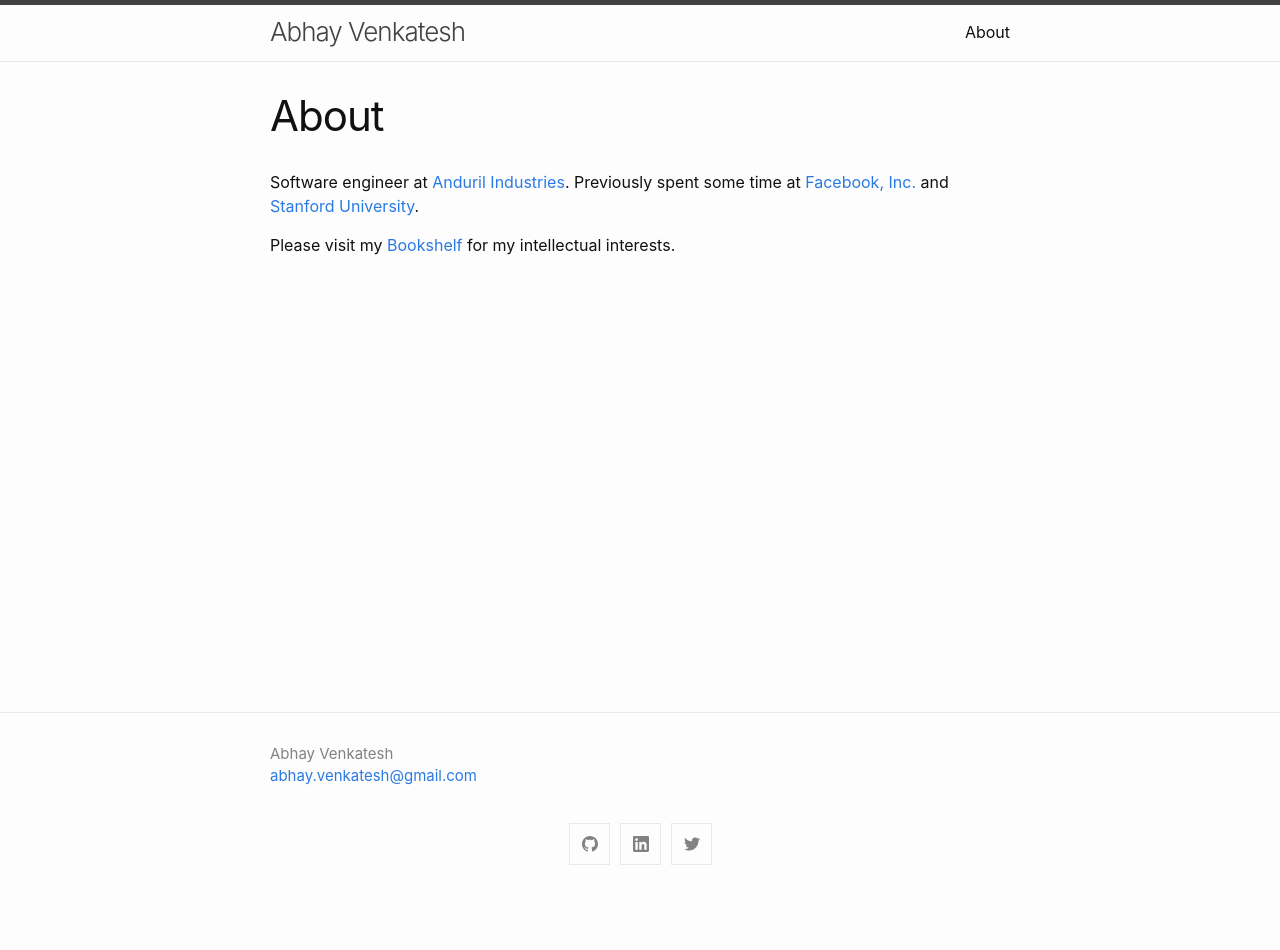
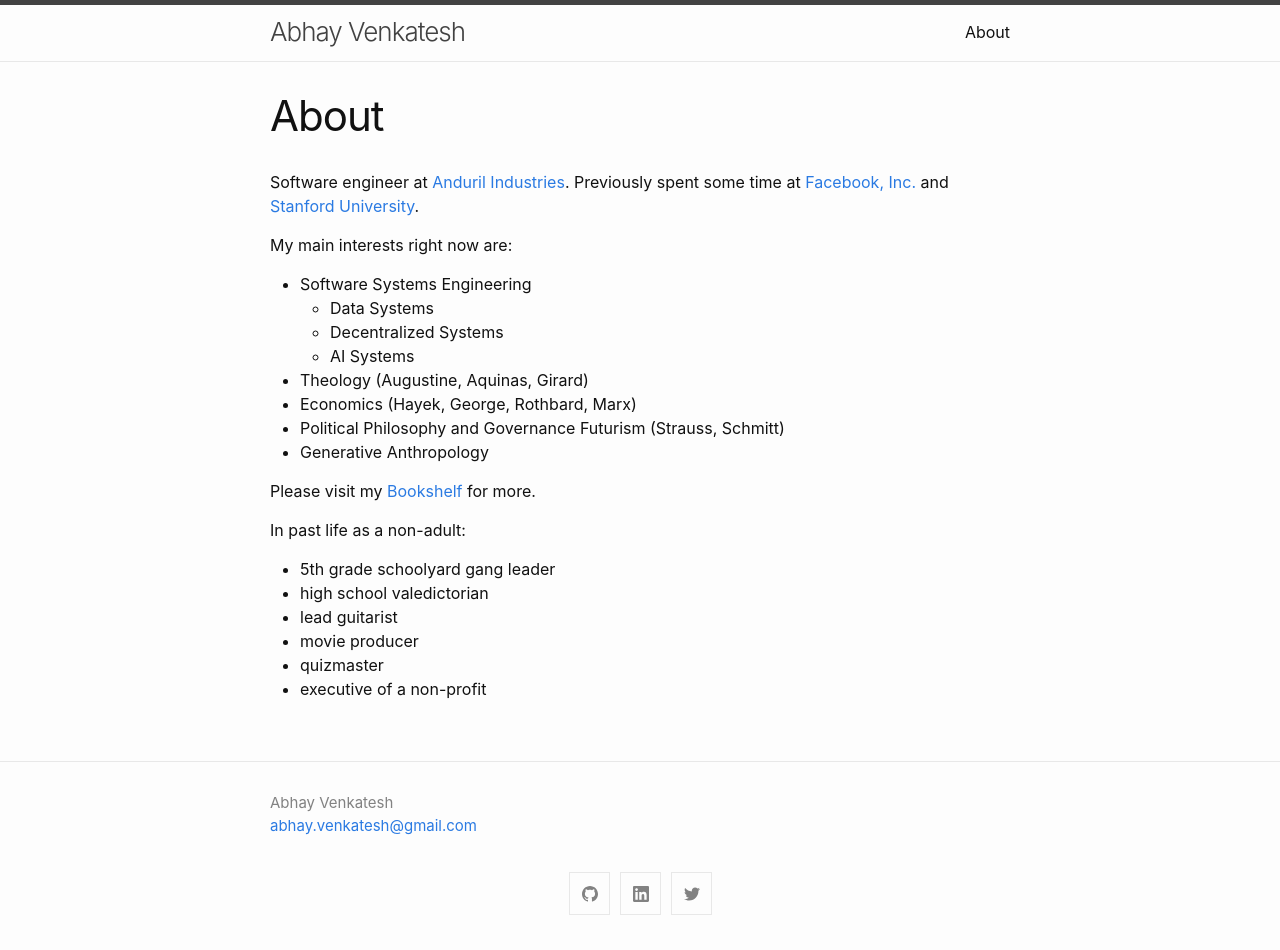
Before and after one commit to abhay-venkatesh/abhay-venkatesh.github.io, a Jekyll site: the page built from about.md, in a window 1280 px wide. Built offline with Jekyll 4.4.1, drawn with Linux system fonts in a browser that asks for light colours; before the commit the page ends 900 px from its top, so only the background shows below that.

Commit message:
update about

```diff
--- a/about.md
+++ b/about.md
@@ -6,4 +6,22 @@ permalink: /about/
 
 Software engineer at [Anduril Industries](http://anduril.com/). Previously spent some time at [Facebook, Inc.](https://www.facebook.com/) and [Stanford University](http://stanford.com/).
 
-Please visit my [Bookshelf](https://bookshelf.website/abhay/mixes/dvadl/Bookshelf) for my intellectual interests.
+My main interests right now are:
+- Software Systems Engineering
+    - Data Systems
+    - Decentralized Systems
+    - AI Systems
+- Theology (Augustine, Aquinas, Girard)
+- Economics (Hayek, George, Rothbard, Marx)
+- Political Philosophy and Governance Futurism (Strauss, Schmitt)
+- Generative Anthropology
+
+Please visit my [Bookshelf](https://bookshelf.website/abhay/mixes/dvadl/Bookshelf) for more.
+
+In past life as a non-adult:
+- 5th grade schoolyard gang leader
+- high school valedictorian
+- lead guitarist
+- movie producer
+- quizmaster
+- executive of a non-profit
```
